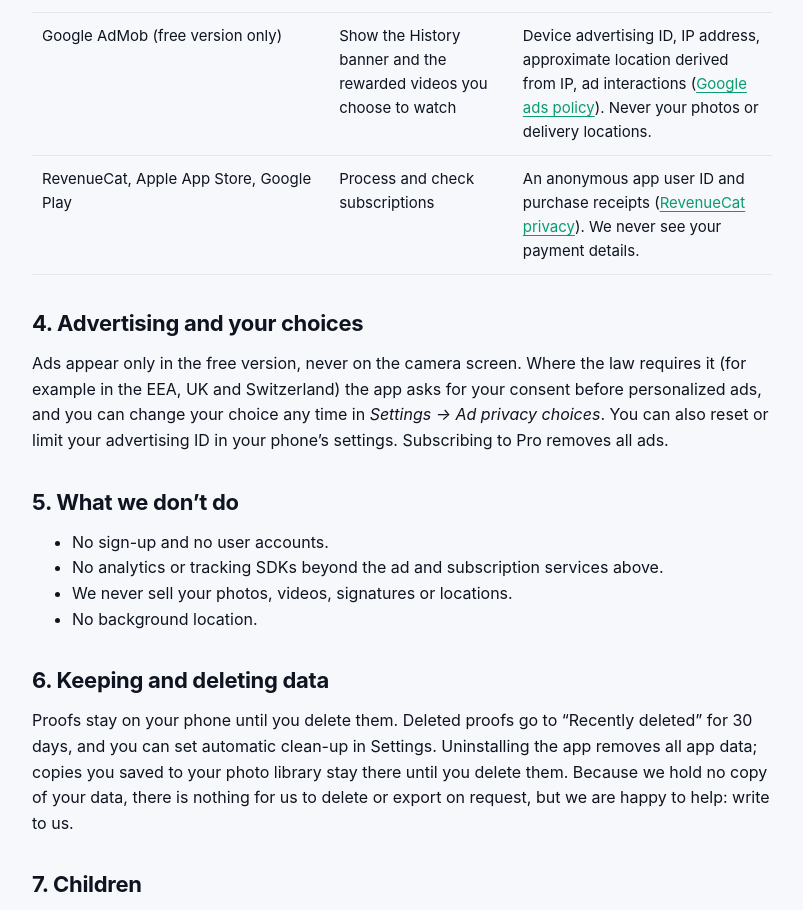
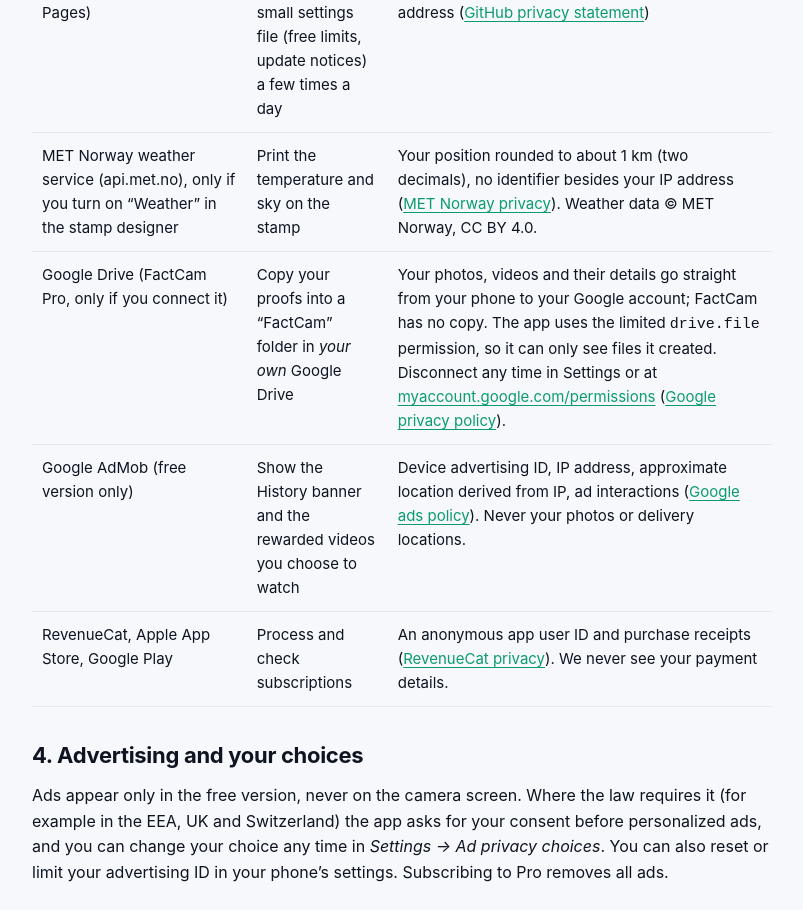
Before and after one commit to brianvovic/factcam, a plain HTML site: page privacy/index.html in a window 1280 px wide. Shown: the part 1270-2180 px from the top of the page, without its empty margins (238-1041 px from the left). Drawn offline with Linux system fonts and the light colour scheme.

Commit message:
Update FactCam website
Co-Authored-By: Claude Opus 5.5 <noreply@anthropic.com>

```diff
--- a/privacy/index.html
+++ b/privacy/index.html
@@ -47,6 +47,8 @@
     <tr><td>Address lookup: your phone’s map service (Google on Android; Apple on iPhone, or Google Maps Platform where the app is configured for it)</td><td>Turn GPS coordinates into a street address</td><td>Coordinates of where you are taking the photo, under <a href="https://www.apple.com/legal/privacy/">Apple’s</a> or <a href="https://policies.google.com/privacy">Google’s</a> privacy policy</td></tr>
     <tr><td>Public internet time servers (time.google.com, time.cloudflare.com, pool.ntp.org)</td><td>Check that the photo time is correct</td><td>A standard time request; no personal data besides your IP address</td></tr>
     <tr><td>This website (GitHub Pages)</td><td>Download a small settings file (free limits, update notices) a few times a day</td><td>A standard web request; GitHub may log your IP address (<a href="https://docs.github.com/en/site-policy/privacy-policies/github-general-privacy-statement">GitHub privacy statement</a>)</td></tr>
+    <tr><td>MET Norway weather service (api.met.no), only if you turn on “Weather” in the stamp designer</td><td>Print the temperature and sky on the stamp</td><td>Your position rounded to about 1 km (two decimals), no identifier besides your IP address (<a href="https://www.met.no/en/About-us/privacy">MET Norway privacy</a>). Weather data © MET Norway, CC BY 4.0.</td></tr>
+    <tr><td>Google Drive (FactCam Pro, only if you connect it)</td><td>Copy your proofs into a “FactCam” folder in <em>your own</em> Google Drive</td><td>Your photos, videos and their details go straight from your phone to your Google account; FactCam has no copy. The app uses the limited <code>drive.file</code> permission, so it can only see files it created. Disconnect any time in Settings or at <a href="https://myaccount.google.com/permissions">myaccount.google.com/permissions</a> (<a href="https://policies.google.com/privacy">Google privacy policy</a>).</td></tr>
     <tr><td>Google AdMob (free version only)</td><td>Show the History banner and the rewarded videos you choose to watch</td><td>Device advertising ID, IP address, approximate location derived from IP, ad interactions (<a href="https://policies.google.com/technologies/ads">Google ads policy</a>). Never your photos or delivery locations.</td></tr>
     <tr><td>RevenueCat, Apple App Store, Google Play</td><td>Process and check subscriptions</td><td>An anonymous app user ID and purchase receipts (<a href="https://www.revenuecat.com/privacy">RevenueCat privacy</a>). We never see your payment details.</td></tr>
   </table>
```
